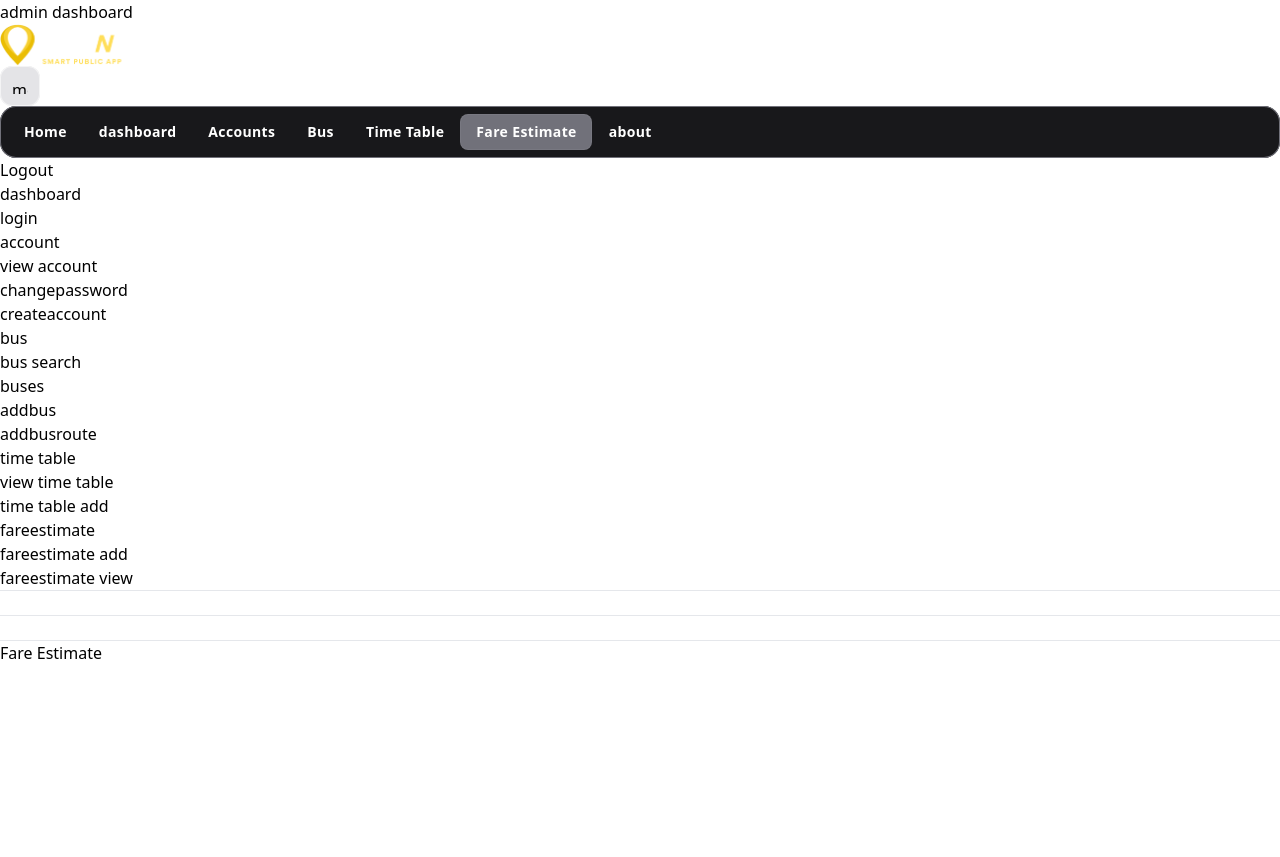
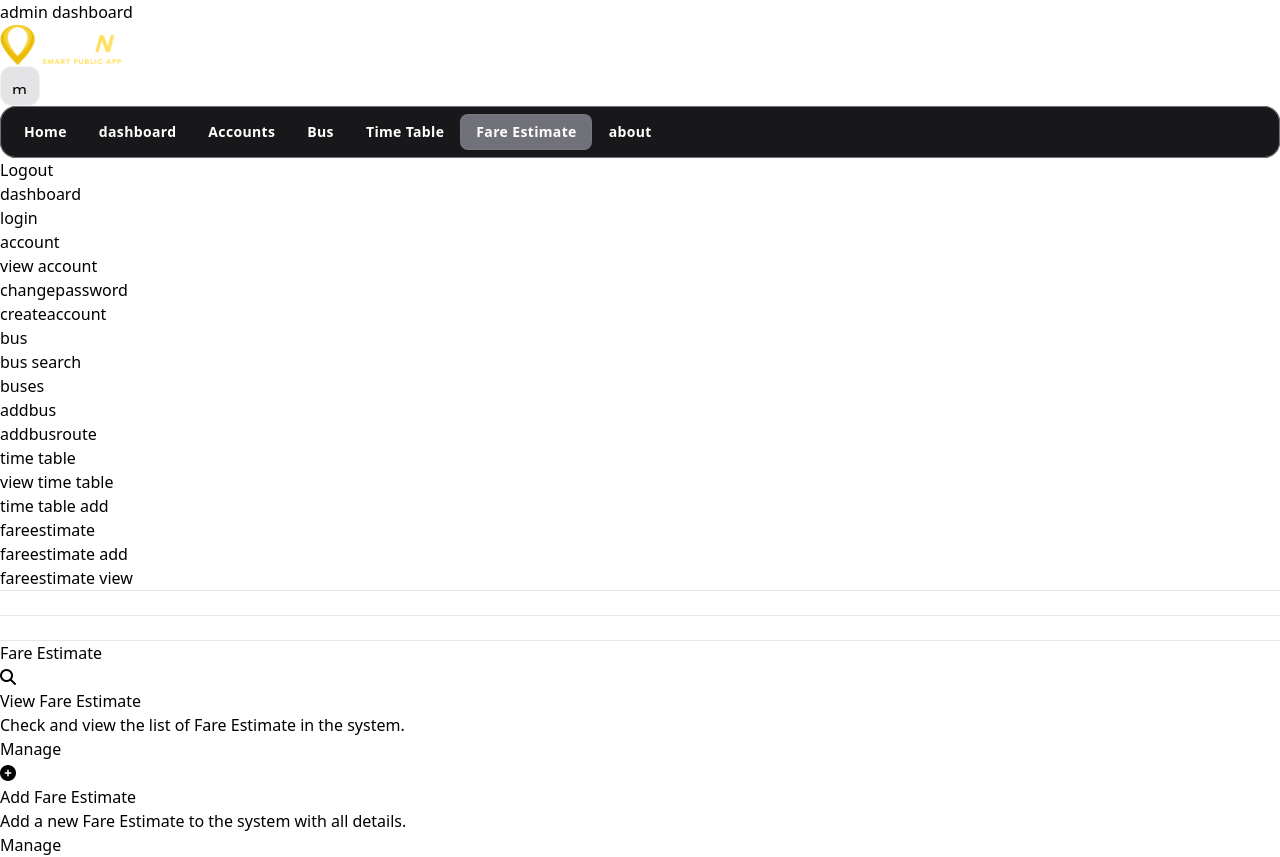
Before and after one commit to TrackNGo/frontend_admin, a React (Vite) app: page /fareestimate in a window 1280 px wide. Before the commit the page ends 800 px from the top, so only its background shows below. Built offline with nearby package versions, Linux system fonts and the light colour scheme; sample sign-in values are in the browser's storage.

Commit message:
feat: enhance FareEstimate component with navigation cards for improved user interaction

```diff
--- a/src/pages/addFareEstimates/FareEstimate.tsx
+++ b/src/pages/addFareEstimates/FareEstimate.tsx
@@ -1,9 +1,48 @@
+import { useNavigate } from "react-router-dom"
+import Card from "../../components/card/Card"
 import Headline from "../../components/headline/Headline"
 
 const FareEstimate = () => {
+        const navigate = useNavigate() // Hook for navigation
+
+        const handleManage = (path: string) => {
+            navigate(path) // Navigate to the specified route
+        }
+
+    const cards = [
+        {
+            title: 'View Fare Estimate',
+            description: 'Check and view the list of Fare Estimate in the system.',
+            iconClass: 'fas fa-search',
+            iconColor: 'text-blue-500',
+            action: () => handleManage('/fareestimate/add'), // Route to "View Buses" page
+        },
+        {
+            title: 'Add Fare Estimate',
+            description: 'Add a new Fare Estimate to the system with all details.',
+            iconClass: 'fas fa-plus-circle',
+            iconColor: 'text-green-500',
+            action: () => handleManage('/fareestimate/view'), // Route to "Add Bus" page
+        },
+    ]
+
     return (
         <div className='px-2'>
             <Headline title="Fare Estimate" />
+            <div className="min-h-screen p-10">
+                <div className="flex items-center gap-8 justify-center">
+                    {cards && cards.map((card, index) => (
+                        <Card
+                            key={index}
+                            title={card.title}
+                            description={card.description}
+                            iconClass={card.iconClass}
+                            iconColor={card.iconColor}
+                            onManage={card.action}
+                        />
+                    ))}
+                </div>
+            </div>
         </div>
     )
 }
```
